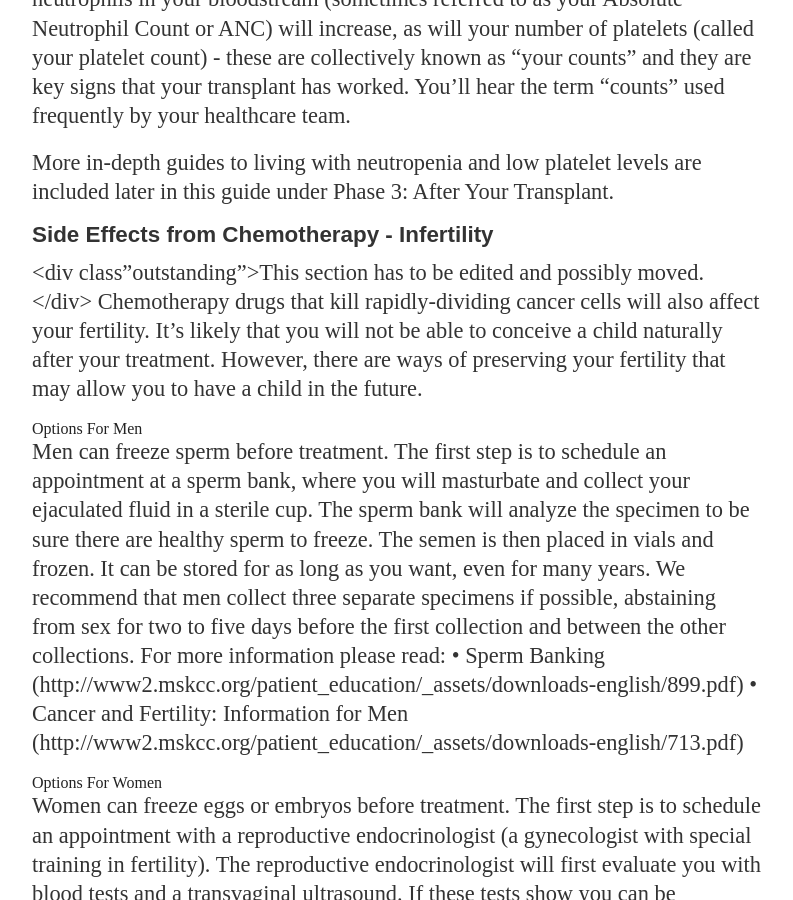
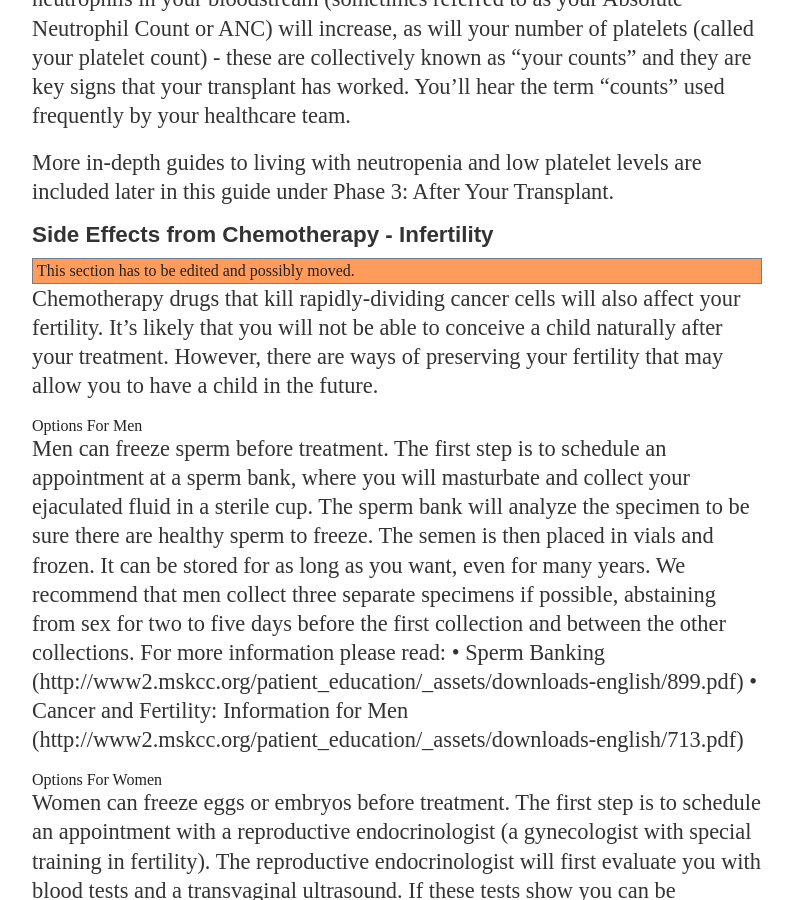
Before and after one commit to mskccpatiented/contentaudit, a Jekyll site: the page built from _posts/2012-11-19-auto-bmt-outpatient-guide-hybrid.md, in a window 1280 px wide and 900 px high, scrolled down 29436 px. Shown: the whole window, without its empty margins (128-921 px from the left). Built offline with Jekyll 4.4.1, drawn with Linux system fonts in a browser that asks for light colours; Markdown is read by kramdown in place of the engine named in the settings; some of the changed text lies outside the part shown.

Commit message:
deploying BMT patient ed

```diff
--- a/_posts/2012-11-19-auto-bmt-outpatient-guide-hybrid.md
+++ b/_posts/2012-11-19-auto-bmt-outpatient-guide-hybrid.md
@@ -551,7 +551,7 @@ As your stem cells take hold and start to make new blood cells the number of neu
 More in-depth guides to living with neutropenia and low platelet levels are included later in this guide under Phase 3: After Your Transplant.
 
 #### Side Effects from Chemotherapy - Infertility
-<div class"outstanding">This section has to be edited and possibly moved.</div>
+<div class="outstanding">This section has to be edited and possibly moved.</div>
 Chemotherapy drugs that kill rapidly-dividing cancer cells will also affect your fertility. It's likely that you will not be able to conceive a child naturally after your treatment. However, there are ways of preserving your fertility that may allow you to have a child in the future.
 
 ##### Options For Men
@@ -649,7 +649,7 @@ Your caregiver should bring the Temperature and Oral Intake Diary to the Outpati
 <p class="outstanding">Need to bring the childcare, pets, exercise, emotional support in here. Need input from the Social Work team; this is pending. They are aware that I need content.</p>
 
 #### Sexual Activity
-<div class"outstanding">This section has to be edited and possibly moved.</div>
+<div class="outstanding">This section has to be edited and possibly moved.</div>
 Sexual activity provides pleasure and intimacy for many people. The information below can serve as a guide to being sexually active in a safe way after your transplant.
 
 Use Birth Control to Prevent Pregnancy
```
Also changed, not shown: 1 other file.
